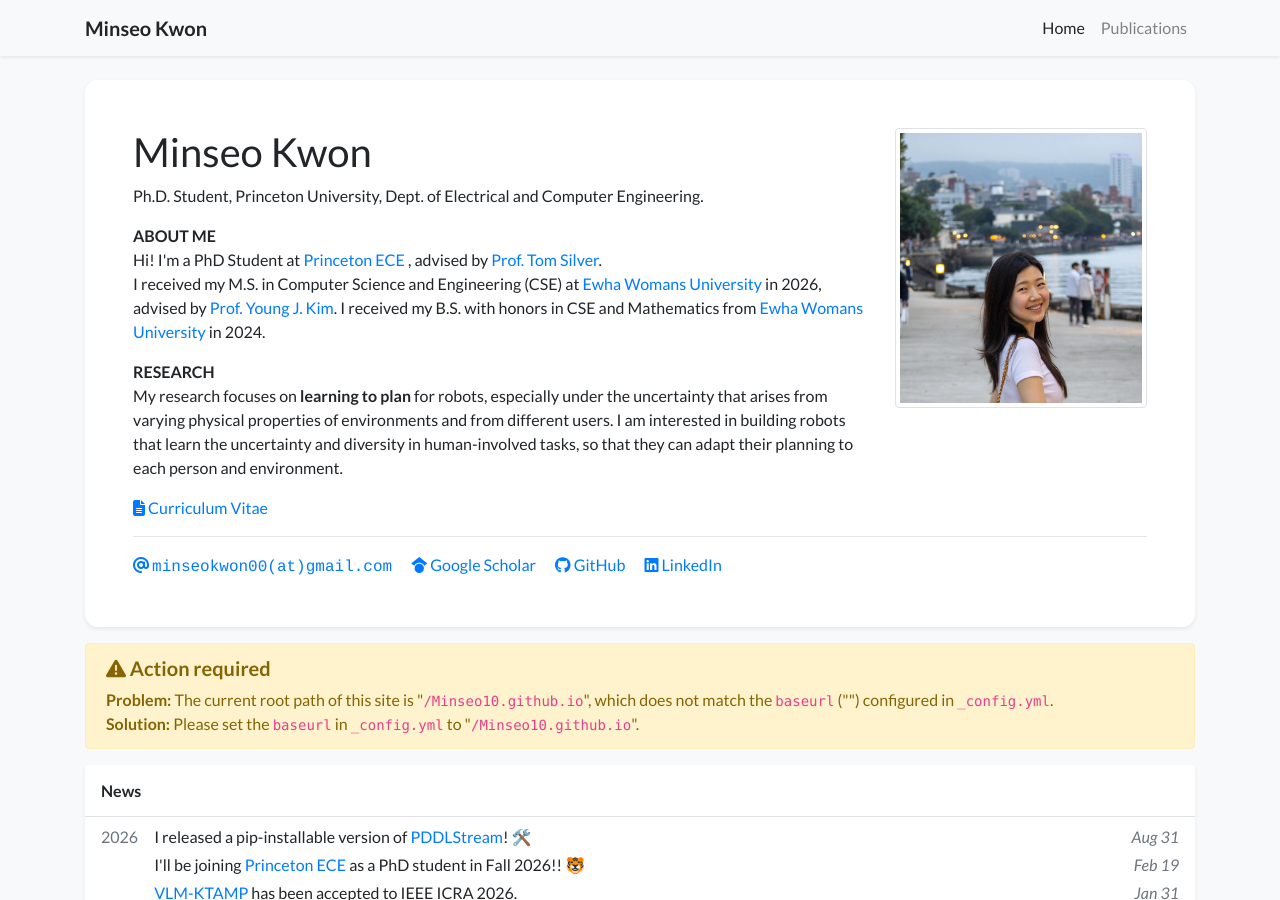
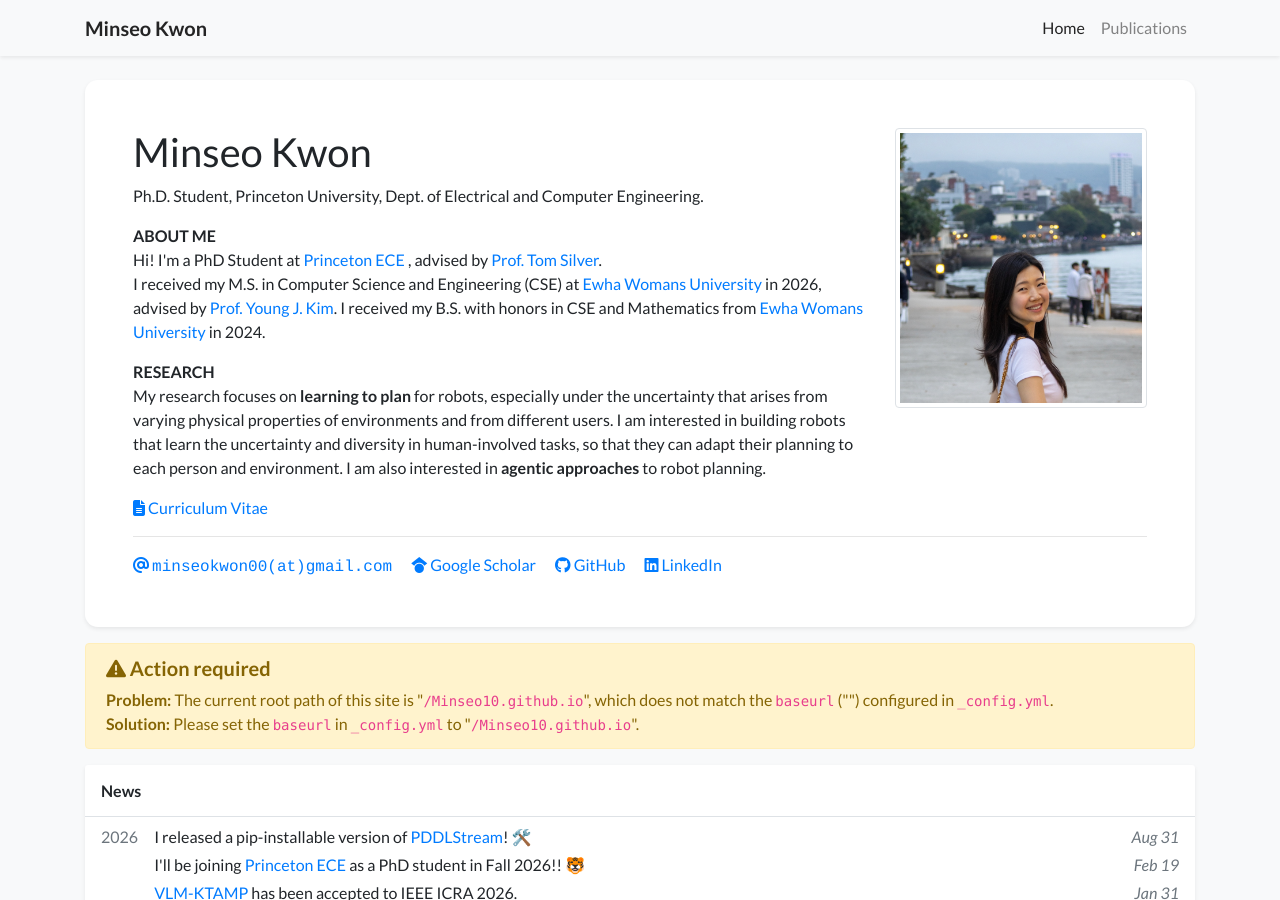
Before and after one commit to Minseo10/Minseo10.github.io, a Jekyll site: the page built from index.html, in a window 1280 px wide and 900 px high. Built offline with Jekyll 4.4.1, drawn with Linux system fonts in a browser that asks for light colours; nearby versions of some CDN libraries; a style sheet for code colours, icons or effects is not loaded.

Commit message:
Mention agentic approaches in research statement
Co-Authored-By: Claude Opus 5.5 <noreply@anthropic.com>

```diff
--- a/_data/profile.yml
+++ b/_data/profile.yml
@@ -30,7 +30,7 @@ short_bio: >-
   </p>
   <p>
   <strong>RESEARCH</strong><br/>
-  My research focuses on <strong>learning to plan</strong> for robots, especially under the uncertainty that arises from varying physical properties of environments and from different users. I am interested in building robots that learn the uncertainty and diversity in human-involved tasks, so that they can adapt their planning to each person and environment.
+  My research focuses on <strong>learning to plan</strong> for robots, especially under the uncertainty that arises from varying physical properties of environments and from different users. I am interested in building robots that learn the uncertainty and diversity in human-involved tasks, so that they can adapt their planning to each person and environment. I am also interested in <strong>agentic approaches</strong> to robot planning.
   </p>
 
 portrait_url: /assets/images/photos/profile_half.png
```
